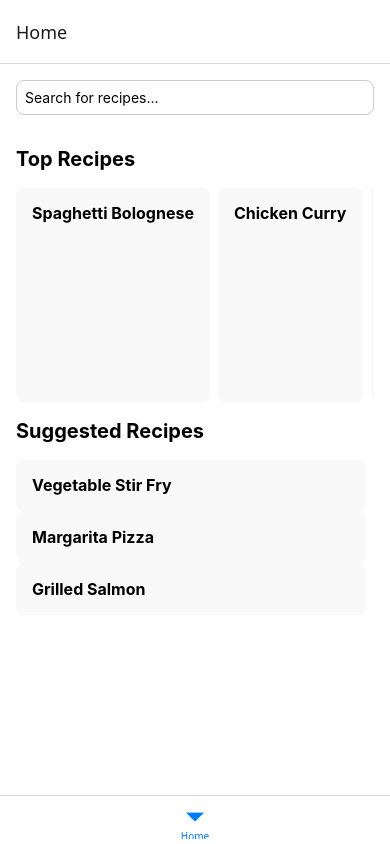
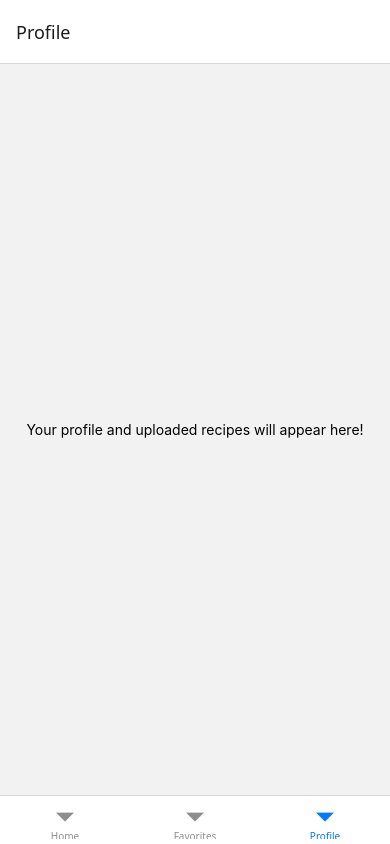
Before and after one commit to givendeluxe/Tastify, a React Native app: screen /Profile in a window 390 px wide. Built offline with nearby package versions, Linux system fonts and the light colour scheme.

Commit message:
Added a placeholder for the user profile

```diff
--- a/App.js
+++ b/App.js
@@ -2,6 +2,8 @@ import React from 'react';
 import { NavigationContainer } from '@react-navigation/native';
 import { createBottomTabNavigator } from '@react-navigation/bottom-tabs';
 import HomeScreen from './Screens/HomeScreen';
+import FavoritesScreen from './Screens/FavoritesScreen';
+import ProfileScreen from './Screens/ProfileScreen';
 
 const Tab = createBottomTabNavigator();
 
@@ -10,6 +12,8 @@ export default function App() {
     <NavigationContainer>
       <Tab.Navigator>
         <Tab.Screen name="Home" component={HomeScreen} />
+        <Tab.Screen name="Favorites" component={FavoritesScreen} />
+        <Tab.Screen name="Profile" component={ProfileScreen} />
       </Tab.Navigator>
     </NavigationContainer>
   );
--- /dev/null
+++ b/Screens/FavoritesScreen.js
@@ -0,0 +1,16 @@
+import React from 'react';
+import { View, Text, StyleSheet } from 'react-native';
+
+const FavoritesScreen = () => {
+  return (
+    <View style={styles.container}>
+      <Text>Your favorite recipes will appear here!</Text>
+    </View>
+  );
+};
+
+const styles = StyleSheet.create({
+  container: { flex: 1, justifyContent: 'center', alignItems: 'center' },
+});
+
+export default FavoritesScreen;
--- /dev/null
+++ b/Screens/ProfileScreen.js
@@ -0,0 +1,16 @@
+import React from 'react';
+import { View, Text, StyleSheet } from 'react-native';
+
+const ProfileScreen = () => {
+  return (
+    <View style={styles.container}>
+      <Text>Your profile and uploaded recipes will appear here!</Text>
+    </View>
+  );
+};
+
+const styles = StyleSheet.create({
+  container: { flex: 1, justifyContent: 'center', alignItems: 'center' },
+});
+
+export default ProfileScreen;
```
Also changed, not shown: Screens/DetailsScreen.js (added, +21 -0 lines).
